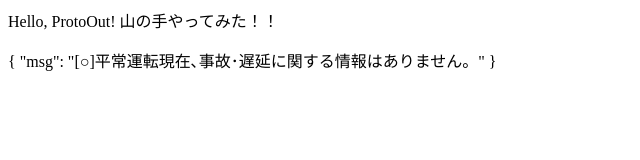
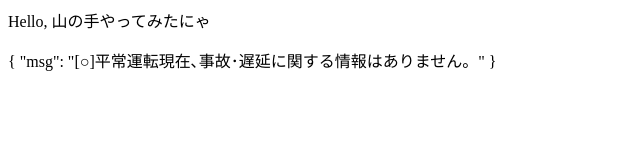
Before and after one commit to Nanaminkedama/firststep, a website: page docs/index.html in a window 1280 px wide. Shown: the full height of the page, 0-640 px from the left. Drawn offline with nearby package versions, Linux system fonts and the light colour scheme.

Commit message:
Add WEBサイトデータ

```diff
--- a/docs/index.html
+++ b/docs/index.html
@@ -1,9 +1,9 @@
 <html>
   <head>
-    <title>Hello My WebSite!</title>
+    <title>Hello Nanami's WebSite</title>
   </head>
   <body>
-    <p>Hello, ProtoOut! 山の手やってみた！！</p>
+    <p>Hello, 山の手やってみたにゃ</p>
 
     <div id="app">
         {{ message }}
```
